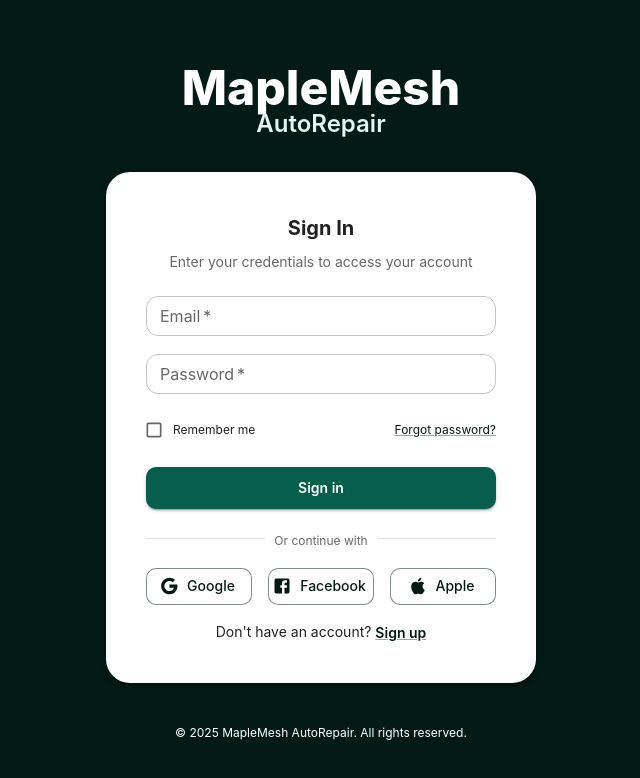
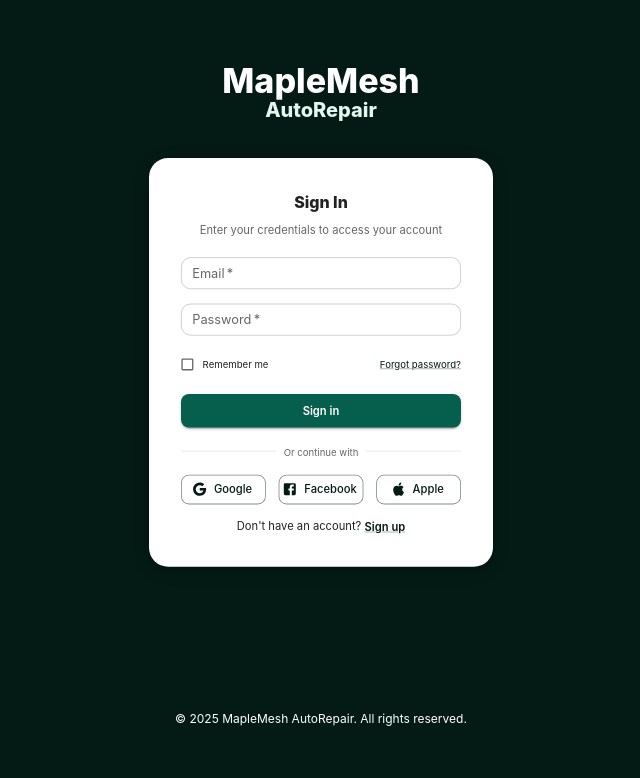
Before and after one commit to MaynulIslam/maplemesh_autorepair, a React (Vite) app in the folder Frontend/: page / in a window 1280 px wide. Shown: the top 778 px of the page, without its empty margins (319-959 px from the left). Built offline with nearby package versions, Linux system fonts and the light colour scheme; no server answers.

Commit message:
feat(auth): add 80%-to-100% hover zoom effect to sign-in card

```diff
--- a/Frontend/src/components/auth/LoginForm.jsx
+++ b/Frontend/src/components/auth/LoginForm.jsx
@@ -37,11 +37,27 @@ export default function LoginForm() {
   return (
     <Box sx={{ minHeight:'100vh', bgcolor:'#041B15', display:'flex', flexDirection:'column', alignItems:'center', justifyContent:'flex-start', pt:8, pb:4 }}>
       <Box sx={{ textAlign:'center', mb:4 }}>
-        <Typography variant="h3" fontWeight={800} sx={{ color:'#fff', lineHeight:1 }}>MapleMesh</Typography>
-        <Typography variant="h5" fontWeight={600} sx={{ color:'#E2F5EE', mt:-0.5 }}>AutoRepair</Typography>
+        <Typography variant="h4" fontWeight={800} sx={{ color:'#fff', lineHeight:1 }}>MapleMesh</Typography>
+        <Typography variant="h6" fontWeight={800} sx={{ color:'#E2F5EE', mt:-0.5 }}>AutoRepair</Typography>
       </Box>
-      <Paper elevation={3} sx={{ width:'100%', maxWidth:430, p:5, borderRadius:2 }}>
-        <Typography variant="h6" fontWeight={700} textAlign="center" sx={{ mb:1 }}>Sign In</Typography>
+      <Paper
+        elevation={3}
+        sx={{
+          width:'100%',
+          maxWidth:430,
+          p:5,
+          borderRadius:2,
+          transform:'scale(.8)',
+          transformOrigin:'top center',
+          transition:'transform .35s ease, box-shadow .35s ease',
+          boxShadow:'0 4px 18px rgba(0,0,0,0.28)',
+          '&:hover': {
+            transform:'scale(1)',
+            boxShadow:'0 10px 34px rgba(0,0,0,0.38)'
+          }
+        }}
+      >
+        <Typography variant="h6" fontWeight={800} textAlign="center" sx={{ mb:1 }}>Sign In</Typography>
         <Typography variant="body2" textAlign="center" color="text.secondary" sx={{ mb:3 }}>Enter your credentials to access your account</Typography>
         <form onSubmit={submit} noValidate>
           <Stack spacing={2.2}>
```
